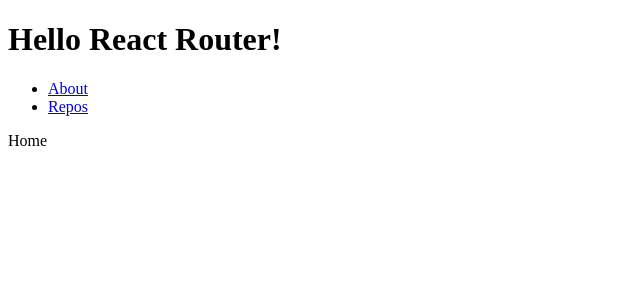
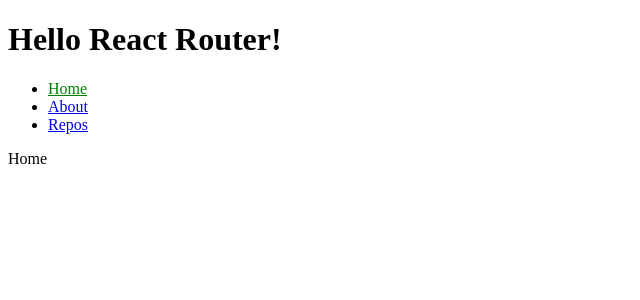
Before and after one commit to zhaoshengjun/isomorphic-react, a React app: page / in a window 1280 px wide. Shown: the top 300 px of the page, without its empty margins (0-640 px from the left). Built offline with nearby package versions, Linux system fonts and the light colour scheme.

Commit message:
IndexLink

```diff
--- a/src/App.js
+++ b/src/App.js
@@ -1,4 +1,5 @@
 import React from 'react';
+import {IndexLink} from 'react-router';
 import {NavLink} from './NavLink';
 import {Home} from './Home';
 
@@ -6,6 +7,9 @@ export const App = (props) => (
   <div>
     <h1>Hello React Router!</h1>
     <ul role="nav">
+      <li>
+        <NavLink to="/" onlyActiveOnIndex={true} >Home</NavLink>
+      </li>
       <li>
         <NavLink to="/about">About</NavLink>
       </li>
```
